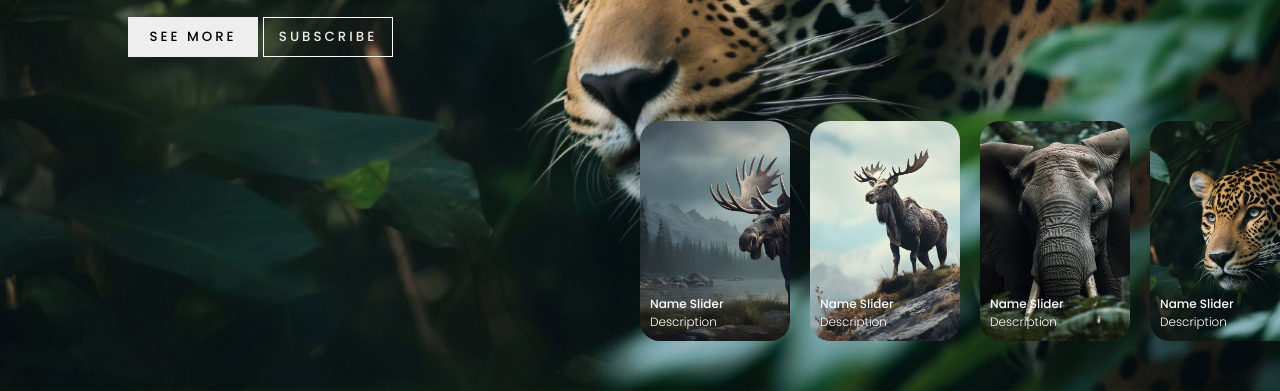
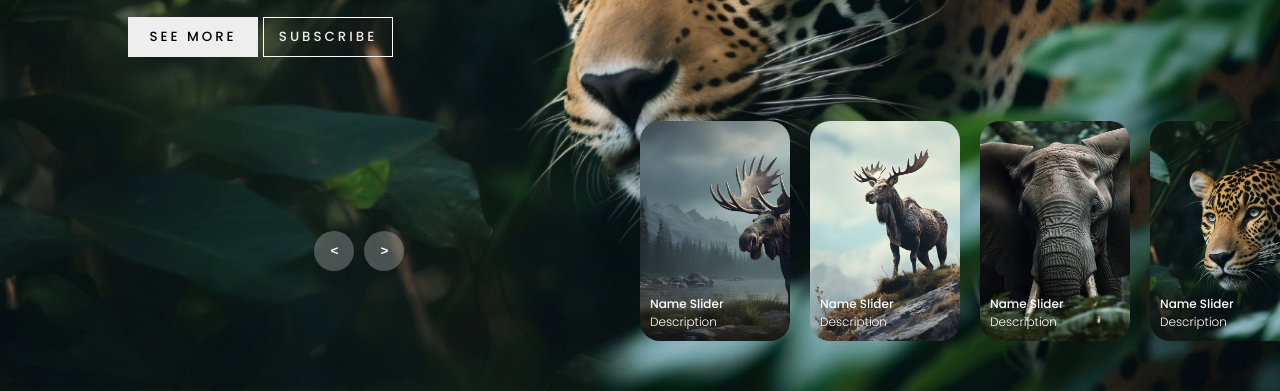
Before and after one commit to roxsyVel910/SliderEffects, a plain HTML site: page index.html in a window 1280 px wide. Shown: the part 409-800 px from the top of the page. Drawn offline with Linux system fonts and the light colour scheme; a script that the page names is missing.

Commit message:
add button next and styles

```diff
--- a/index.html
+++ b/index.html
@@ -137,6 +137,10 @@
             </div>
         </div>
     </div>
+    <div class="arrows">
+        <button id="prev"><</button>
+        <button id="next">></button>
+    </div>
     <script src="script.js"></script>
 </body>
 </html>
--- a/style.css
+++ b/style.css
@@ -128,3 +128,30 @@ header a {
 .thumbnail .item .content .description{
     font-weight: 300;
 }
+
+.arrows{
+    position: absolute;
+    top: 80%;
+    right: 52%;
+    z-index: 100;
+    width: 300px;
+    max-width: 30%;
+    display: flex;
+    gap: 10px;
+    align-items: center;
+}
+.arrows button{
+    width: 40px;
+    height: 40px;
+    border-radius: 50%;
+    background-color: #eee4;
+    border: none;
+    color: #fff;
+    font-family: monospace;
+    font-weight: bold;
+    transition: .5s;
+}
+.arrows button:hover{
+    background-color: #fff;
+    color: #000;
+}
```
